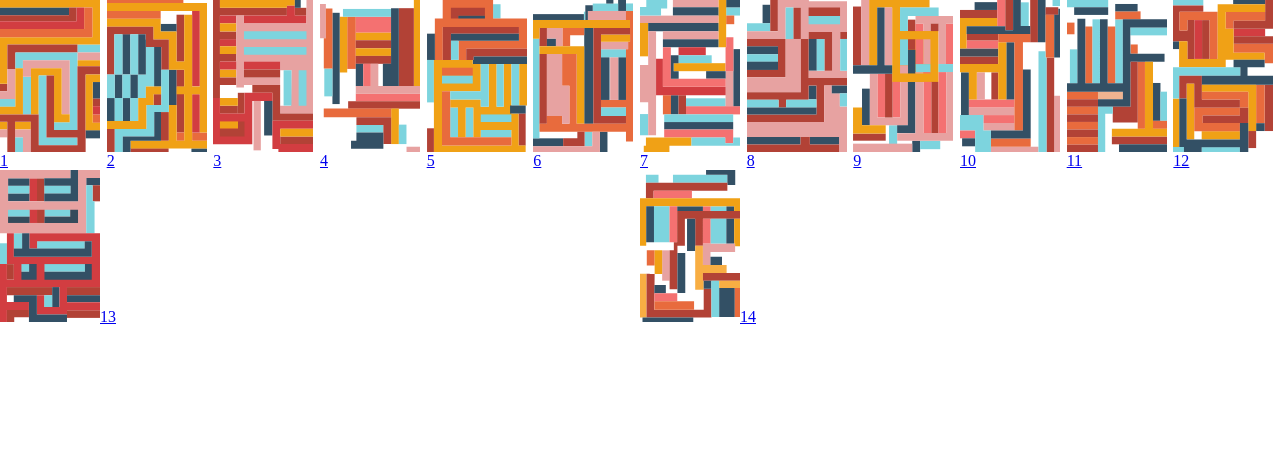
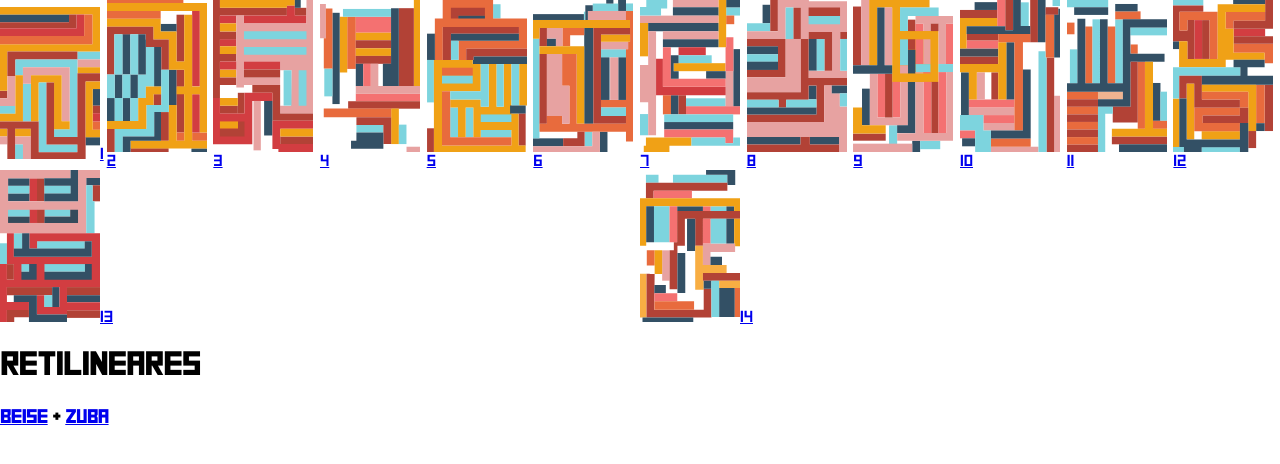
Before and after one commit to brunoro/retilineares, a website built with webpack: page docs/index.html in a window 1280 px wide. Built offline with nearby package versions, Linux system fonts and the light colour scheme.

Commit message:
index with font

```diff
--- a/docs/index.html
+++ b/docs/index.html
@@ -3,10 +3,16 @@
     <title>retilineares</title>
     <meta name="viewport" content="width=device-width, initial-scale=1.0">
     <style type="text/css">
+        @font-face {
+            font-family: 'squarefont';
+            src: url(/square.ttf);
+        }
         body {
             margin: 0;
+            font-family: 'squarefont';
         }
         .piece {
+            color: '#333';
             flex: 1 0 0;
         }
         .img {
@@ -78,5 +84,12 @@
             <img class='img' src="/14.svg">14</img>
         </a>
     </div>
+    <h1>
+        RETILINEARES
+    </h1>
+    <h3>
+        <a href='https://hitnail.net'>beise</a> +
+        <a href='https://instagram.com/zubaouba'>zuba</a>
+    </h3>
 </body>
 </html>
```
Also changed, not shown: templates/index_post.html (+7 -0 lines), templates/index_pre.html (+6 -0 lines), docs/square.ttf (added), docs/squareo.ttf (added).
